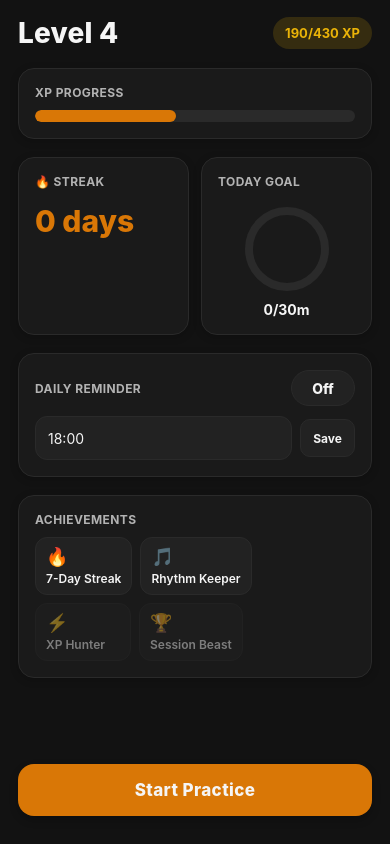
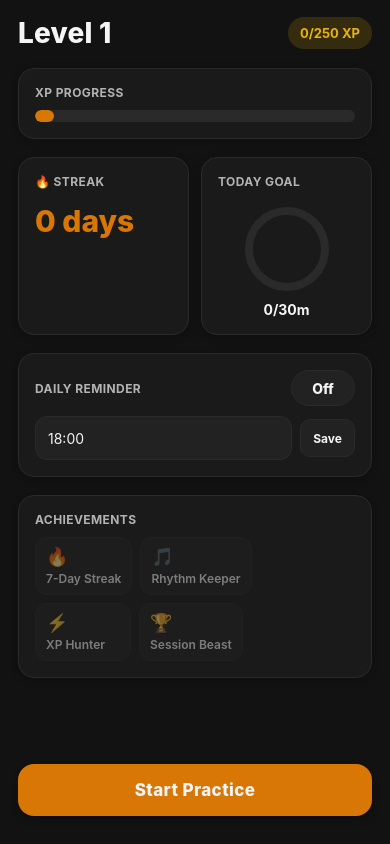
Before and after one commit to liccioni/guitar-practice-app, a React Native app: screen / in a window 390 px wide. Built offline with nearby package versions, Linux system fonts and the light colour scheme; what react-native-worklets would draw is missing.

Commit message:
Persist profile progression and sync docs

```diff
--- a/App.tsx
+++ b/App.tsx
@@ -49,6 +49,12 @@ interface Badge {
   unlocked: boolean;
 }
 
+interface BadgeDefinition {
+  id: string;
+  label: string;
+  icon: string;
+}
+
 const TOKENS = {
   background: "#121212",
   surface: "#1A1A1A",
@@ -94,6 +100,18 @@ const MOTIVATION = [
   "You are one drill away from momentum.",
 ];
 
+const BADGE_DEFINITIONS: BadgeDefinition[] = [
+  { id: "b1", label: "7-Day Streak", icon: "🔥" },
+  { id: "b2", label: "Rhythm Keeper", icon: "🎵" },
+  { id: "b3", label: "XP Hunter", icon: "⚡" },
+  { id: "b4", label: "Session Beast", icon: "🏆" },
+];
+
+const DEFAULT_PROFILE = {
+  totalXp: 0,
+  unlockedBadgeIds: [] as string[],
+};
+
 function makeId(prefix: string): string {
   return `${prefix}_${Math.random().toString(36).slice(2, 10)}`;
 }
@@ -126,6 +144,18 @@ function clampUnit(value: number): number {
   return Math.max(0, Math.min(1, value));
 }
 
+function buildBadgeState(unlockedBadgeIds: string[]): Badge[] {
+  const unlocked = new Set(unlockedBadgeIds);
+  return BADGE_DEFINITIONS.map((badge) => ({
+    ...badge,
+    unlocked: unlocked.has(badge.id),
+  }));
+}
+
+function getUnlockedBadgeIds(badges: Badge[]): string[] {
+  return badges.filter((badge) => badge.unlocked).map((badge) => badge.id);
+}
+
 function createSeedState(nowIso: string): PersistedPracticeState {
   const drills = DRILL_POOL.slice(0, 4).map((input, idx) =>
     createDrillFromInput(`seed_drill_${idx + 1}`, input, nowIso),
@@ -144,6 +174,7 @@ function createSeedState(nowIso: string): PersistedPracticeState {
     templates: [starterTemplate],
     history: [],
     goalSettings: DEFAULT_GOAL_SETTINGS,
+    profile: DEFAULT_PROFILE,
   };
 }
 
@@ -177,17 +208,12 @@ export default function App() {
   const [metronomeBpm, setMetronomeBpm] = useState(100);
   const [beatFlash, setBeatFlash] = useState(false);
 
-  const [totalXp, setTotalXp] = useState(1120);
+  const [totalXp, setTotalXp] = useState(DEFAULT_PROFILE.totalXp);
   const [sessionXp, setSessionXp] = useState(0);
   const [leveledUp, setLeveledUp] = useState(false);
   const [currentMicrocopy, setCurrentMicrocopy] = useState(MOTIVATION[0]);
 
-  const [badges, setBadges] = useState<Badge[]>([
-    { id: "b1", label: "7-Day Streak", icon: "🔥", unlocked: true },
-    { id: "b2", label: "Rhythm Keeper", icon: "🎵", unlocked: true },
-    { id: "b3", label: "XP Hunter", icon: "⚡", unlocked: false },
-    { id: "b4", label: "Session Beast", icon: "🏆", unlocked: false },
-  ]);
+  const [badges, setBadges] = useState<Badge[]>(() => buildBadgeState(DEFAULT_PROFILE.unlockedBadgeIds));
 
   const fadeAnim = useRef(new Animated.Value(1)).current;
   const rewardScale = useRef(new Animated.Value(0.92)).current;
@@ -276,6 +302,8 @@ export default function App() {
         setTemplates(seed.templates);
         setHistory(seed.history);
         setGoalSettings(seed.goalSettings);
+        setTotalXp(seed.profile.totalXp);
+        setBadges(buildBadgeState(seed.profile.unlockedBadgeIds));
         setActiveTemplateId(seed.templates[0]?.id ?? null);
         setTemplateNameInput(seed.templates[0]?.name ?? "");
         setSelectedDrillId(seed.templates[0]?.drillIds[0] ?? null);
@@ -286,6 +314,8 @@ export default function App() {
         setTemplates(seed.templates);
         setHistory(seed.history);
         setGoalSettings(seed.goalSettings);
+        setTotalXp(seed.profile.totalXp);
+        setBadges(buildBadgeState(seed.profile.unlockedBadgeIds));
         setActiveTemplateId(seed.templates[0]?.id ?? null);
         setTemplateNameInput(seed.templates[0]?.name ?? "");
         setSelectedDrillId(seed.templates[0]?.drillIds[0] ?? null);
@@ -305,8 +335,12 @@ export default function App() {
       templates,
       history,
       goalSettings,
+      profile: {
+        totalXp,
+        unlockedBadgeIds: getUnlockedBadgeIds(badges),
+      },
     });
-  }, [allDrills, goalSettings, history, isHydrated, templates]);
+  }, [allDrills, badges, goalSettings, history, isHydrated, templates, totalXp]);
 
   useEffect(() => {
     fadeAnim.stopAnimation();
--- a/src/persistence/LocalStorageGateway.ts
+++ b/src/persistence/LocalStorageGateway.ts
@@ -7,20 +7,32 @@ import { MAX_DRILL_MINUTES, MIN_DRILL_MINUTES } from "../domain/exercises/drill"
 import { isValidBpm } from "../domain/metronome/metronome";
 
 const STORAGE_KEY = "guitar-practice:v1";
-export const PERSISTENCE_SCHEMA_VERSION = 2;
+export const PERSISTENCE_SCHEMA_VERSION = 3;
+
+export interface PersistedProfileState {
+  totalXp: number;
+  unlockedBadgeIds: string[];
+}
 
 export interface PersistedPracticeState {
   drills: Drill[];
   templates: SessionTemplate[];
   history: PracticeHistoryEntry[];
   goalSettings: GoalSettings;
+  profile: PersistedProfileState;
 }
+
+const DEFAULT_PROFILE_STATE: PersistedProfileState = {
+  totalXp: 0,
+  unlockedBadgeIds: [],
+};
 
 export const EMPTY_PRACTICE_STATE: PersistedPracticeState = {
   drills: [],
   templates: [],
   history: [],
   goalSettings: DEFAULT_GOAL_SETTINGS,
+  profile: DEFAULT_PROFILE_STATE,
 };
 
 interface PersistedEnvelope {
@@ -178,6 +190,27 @@ function sanitizeGoalSettings(input: unknown): GoalSettings {
   };
 }
 
+function sanitizeProfileState(input: unknown): PersistedProfileState {
+  if (!isPlainObject(input)) return DEFAULT_PROFILE_STATE;
+
+  const totalXp = Number(input.totalXp);
+  const unlockedBadgeIds = Array.isArray(input.unlockedBadgeIds)
+    ? Array.from(
+        new Set(
+          input.unlockedBadgeIds
+            .filter((id): id is string => typeof id === "string")
+            .map((id) => id.trim())
+            .filter((id) => id.length > 0),
+        ),
+      )
+    : [];
+
+  return {
+    totalXp: Number.isFinite(totalXp) && totalXp >= 0 ? Math.round(totalXp) : DEFAULT_PROFILE_STATE.totalXp,
+    unlockedBadgeIds,
+  };
+}
+
 function normalizeState(
   input: Partial<PersistedPracticeState> | null | undefined,
 ): PersistedPracticeState {
@@ -187,6 +220,7 @@ function normalizeState(
     templates: sanitizeTemplates(input?.templates, drills),
     history: sanitizeHistory(input?.history),
     goalSettings: sanitizeGoalSettings(input?.goalSettings),
+    profile: sanitizeProfileState(input?.profile),
   };
 }
 
@@ -197,11 +231,7 @@ export function parsePersistedState(raw: string | null): PersistedPracticeState
     const parsed = JSON.parse(raw) as Partial<PersistedEnvelope> & Partial<PersistedPracticeState>;
 
     // Current versioned envelope.
-    if (
-      typeof parsed.version === "number" &&
-      parsed.version >= PERSISTENCE_SCHEMA_VERSION &&
-      parsed.state
-    ) {
+    if (typeof parsed.version === "number" && parsed.state) {
       return normalizeState(parsed.state);
     }
 
```
Also changed, not shown: 5 other files (tests, documents, lock files or other folders).
